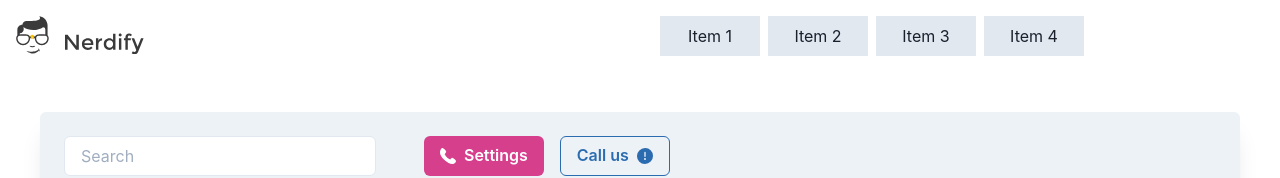
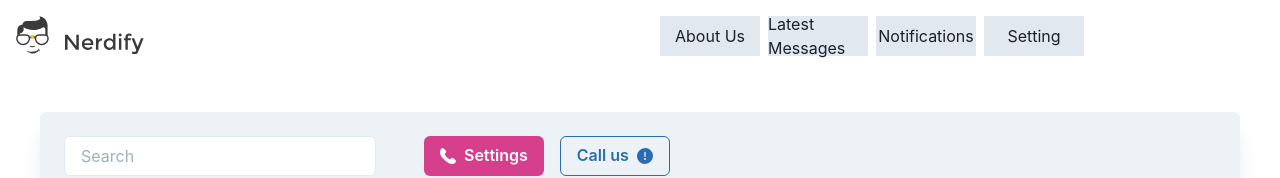
Before and after one commit to Engveloper/internal-chat-app, a Next.js app: page / in a window 1280 px wide. Shown: the top 178 px of the page. Built offline with nearby package versions, Linux system fonts and the light colour scheme.

Commit message:
Defining an outline for navbar

```diff
--- a/components/nav/nav.jsx
+++ b/components/nav/nav.jsx
@@ -12,22 +12,22 @@ export default function Nav() {
         <Wrap>
           <WrapItem>
             <Center w="100px" h="40px" bg="gray.200">
-              Item 1
+              About Us
             </Center>
           </WrapItem>
           <WrapItem>
             <Center w="100px" h="40px" bg="gray.200">
-              Item 2
+              Latest Messages
             </Center>
           </WrapItem>
           <WrapItem>
             <Center w="100px" h="40px" bg="gray.200">
-              Item 3
+              Notifications
             </Center>
           </WrapItem>
           <WrapItem>
             <Center w="100px" h="40px" bg="gray.200">
-              Item 4
+              Setting
             </Center>
           </WrapItem>
         </Wrap>
```
